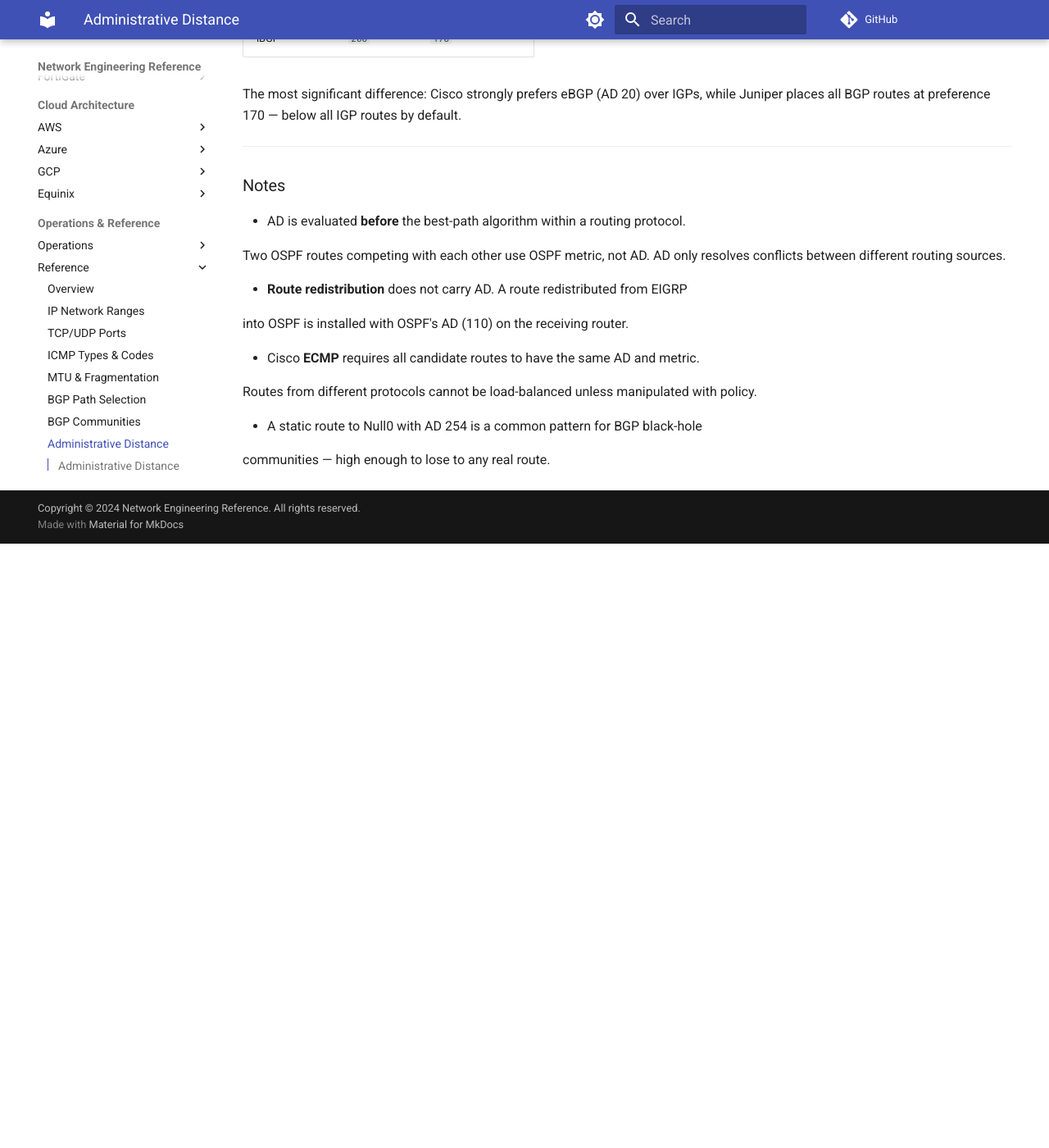
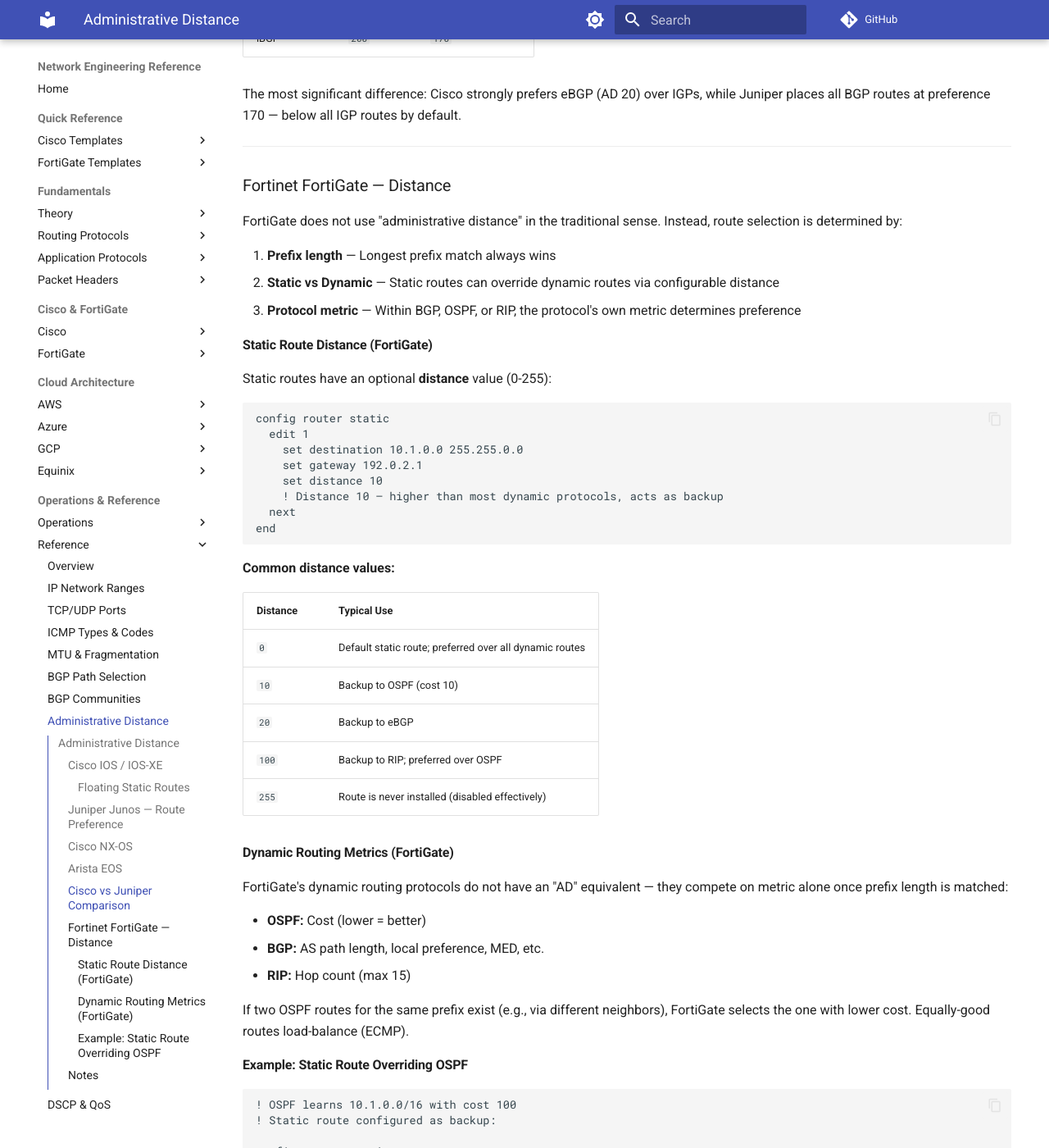
Before and after one commit to neil-booker-cko/docs, an MkDocs documentation site: the page built from docs/reference/admin_distance.md, in a window 1280 px wide and 1400 px high, scrolled down 3840 px. Shown: the whole window at 82% size. Built offline with MkDocs 1.6.1 and Material for MkDocs 9.7.7, drawn with Linux system fonts in a browser that asks for light colours; comment, search, counter and statistics services are not loaded; before the commit the page ends 4503 px from its top, so only the background shows below that; some of the changed text lies outside the part shown.

Commit message:
Add FortiGate distance (route preference) section to administrative distance reference
Explains FortiGate's route selection model: longest prefix match, configurable static
route distance (0-255) for overriding dynamic routes, and protocol metrics for BGP/OSPF/RIP.
Includes examples of static route distance configuration and comparison with AD concept.

Co-Authored-By: Claude Haiku 4.5 <noreply@anthropic.com>

````diff
--- a/docs/reference/admin_distance.md
+++ b/docs/reference/admin_distance.md
@@ -123,6 +123,70 @@ default.
 
 ---
 
+## Fortinet FortiGate — Distance
+
+FortiGate does not use "administrative distance" in the traditional sense. Instead,
+route selection is determined by:
+
+1. **Prefix length** — Longest prefix match always wins
+2. **Static vs Dynamic** — Static routes can override dynamic routes via configurable distance
+3. **Protocol metric** — Within BGP, OSPF, or RIP, the protocol's own metric determines preference
+
+### Static Route Distance (FortiGate)
+
+Static routes have an optional **distance** value (0-255):
+
+```fortios
+config router static
+  edit 1
+    set destination 10.1.0.0 255.255.0.0
+    set gateway 192.0.2.1
+    set distance 10
+    ! Distance 10 — higher than most dynamic protocols, acts as backup
+  next
+end
+```
+
+**Common distance values:**
+
+| Distance | Typical Use |
+| --- | --- |
+| `0` | Default static route; preferred over all dynamic routes |
+| `10` | Backup to OSPF (cost 10) |
+| `20` | Backup to eBGP |
+| `100` | Backup to RIP; preferred over OSPF |
+| `255` | Route is never installed (disabled effectively) |
+
+### Dynamic Routing Metrics (FortiGate)
+
+FortiGate's dynamic routing protocols do not have an "AD" equivalent — they compete
+on metric alone once prefix length is matched:
+
+- **OSPF:** Cost (lower = better)
+- **BGP:** AS path length, local preference, MED, etc.
+- **RIP:** Hop count (max 15)
+
+If two OSPF routes for the same prefix exist (e.g., via different neighbors),
+FortiGate selects the one with lower cost. Equally-good routes load-balance (ECMP).
+
+### Example: Static Route Overriding OSPF
+
+```fortios
+! OSPF learns 10.1.0.0/16 with cost 100
+! Static route configured as backup:
+
+config router static
+  edit 1
+    set destination 10.1.0.0 255.255.0.0
+    set gateway 192.0.2.2
+    set distance 110
+    ! Distance 110: only used if OSPF route disappears
+  next
+end
+```
+
+---
+
 ## Notes
 
 - AD is evaluated **before** the best-path algorithm within a routing protocol.
````
